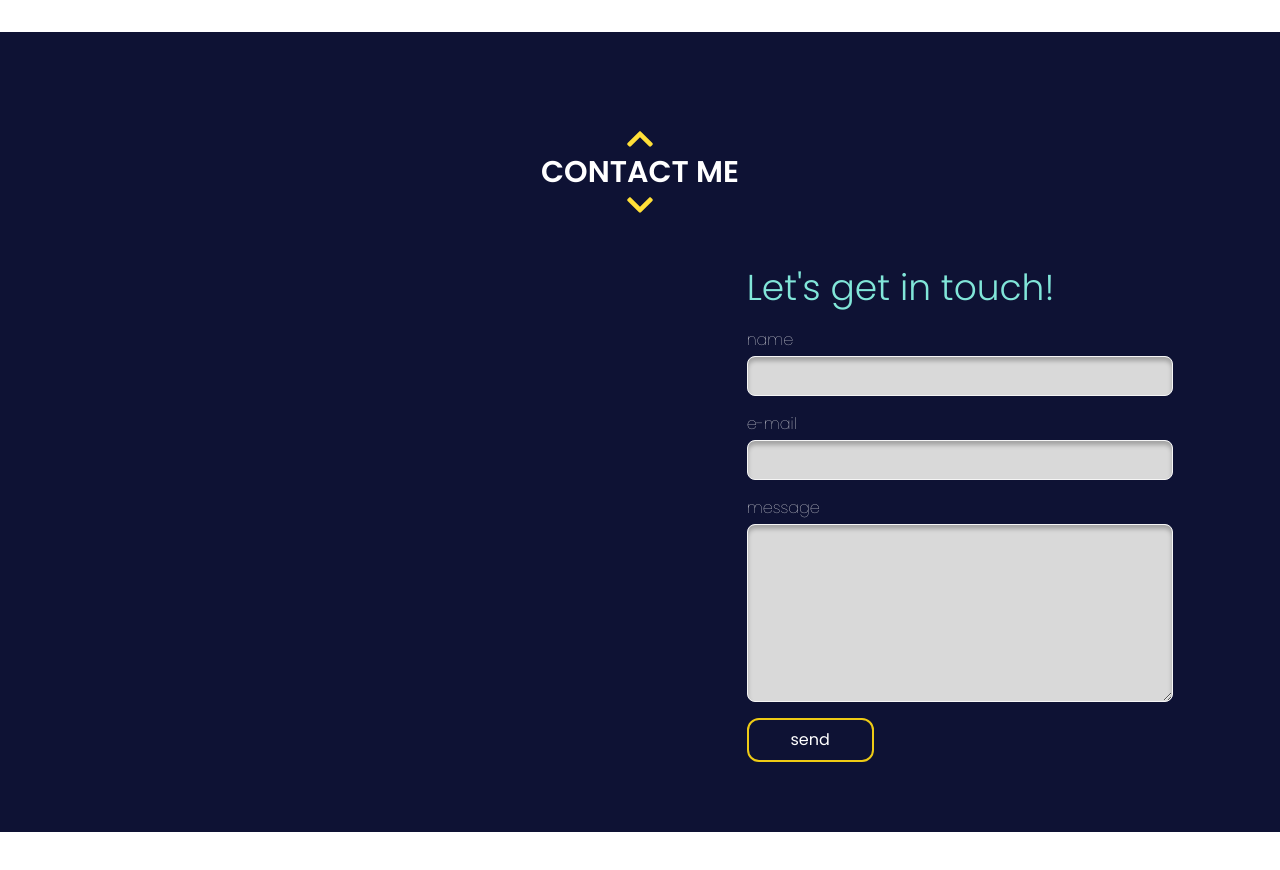
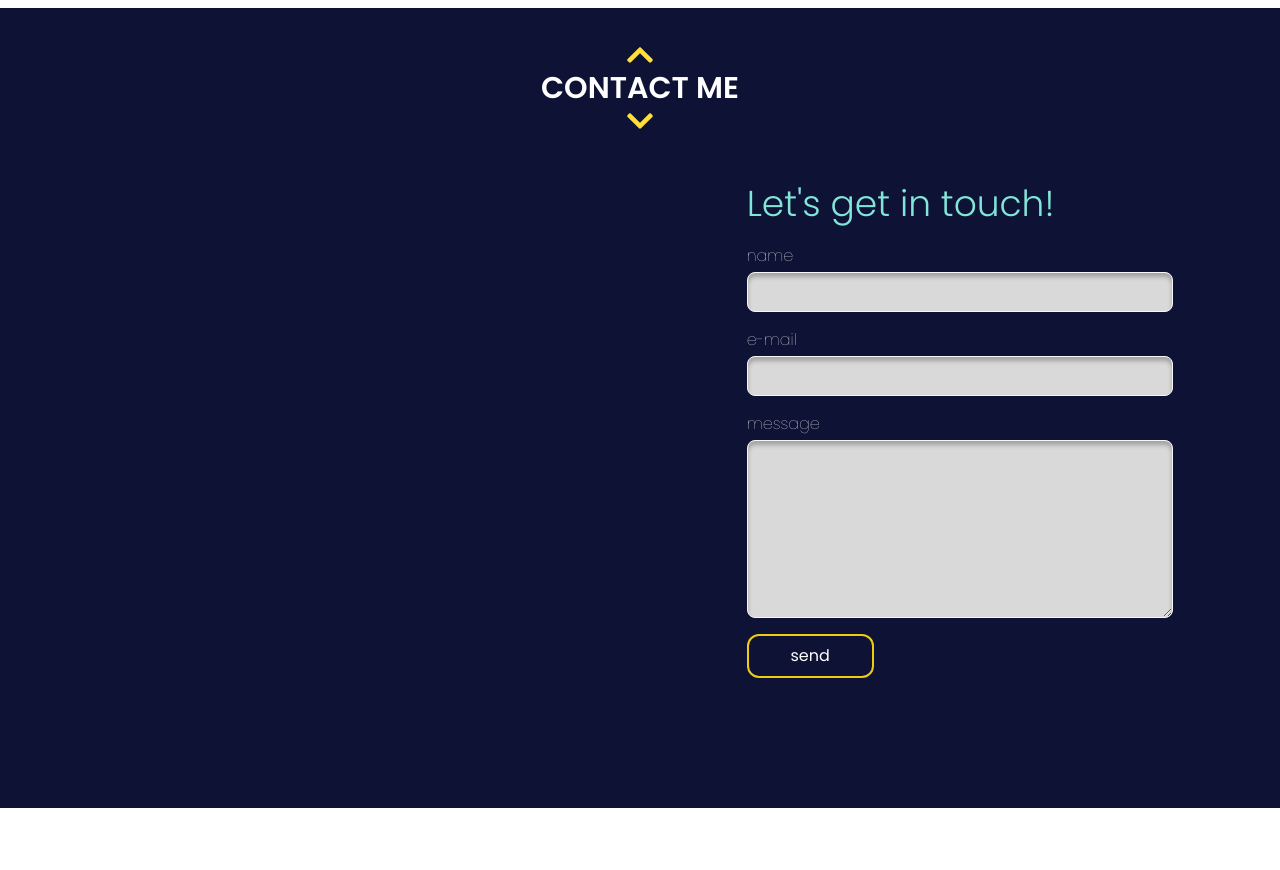
Before and after one commit to maciekpastuszak/mp-portfolio, a Next.js app: page /Contact in a window 1280 px wide. After the commit the page ends 848 px from the top, so only its background shows below. Built offline with nearby package versions, Linux system fonts and the light colour scheme.

Commit message:
margins adjustments

```diff
--- a/app/About/page.tsx
+++ b/app/About/page.tsx
@@ -55,7 +55,7 @@ const About = ({ setSelectedPage }: Props) => {
             </div>
 
             <AnimatePresence>
-              <div className="top-10 flex lg:flex-row flex-col my-3">
+              <div className="top-10 flex lg:flex-row flex-col">
                 {strengthCards.map((card, index) => (
                   <Strength
                   key={index}
--- a/app/Contact/page.tsx
+++ b/app/Contact/page.tsx
@@ -47,7 +47,7 @@ const Contact = ({ setSelectedPage }: Props) => {
   }
   return (
     <section id="contact" className="w-full min-h-screen bg-primary-dark mb-10">
-        <div className="flex justify-center mt-8 mb-4 pt-20">
+        <div className="flex justify-center mt-2 mb-4 pt-5">
             <Header title="Contact Me" />
         </div>
       <div className="w-5/6 text-white flex flex-col mx-auto justify-end items-end">
--- a/app/Portfolio/page.tsx
+++ b/app/Portfolio/page.tsx
@@ -13,7 +13,7 @@ const Portfolio = ({ setSelectedPage }: Props) => {
     <section id="portfolio" className="min-h-screen w-100 py-2 bg-primary-dark">
       <div className="relative mx-auto py-12 flex flex-col justify-center items-center">
 
-        <div className="flex text-center mt-4 mb-4">
+        <div className="flex text-center mt-2 mb-4">
             <Header title="Porfolio" />
         </div>
         <div className="grad-portfolioSection-rc z-0" />
```
